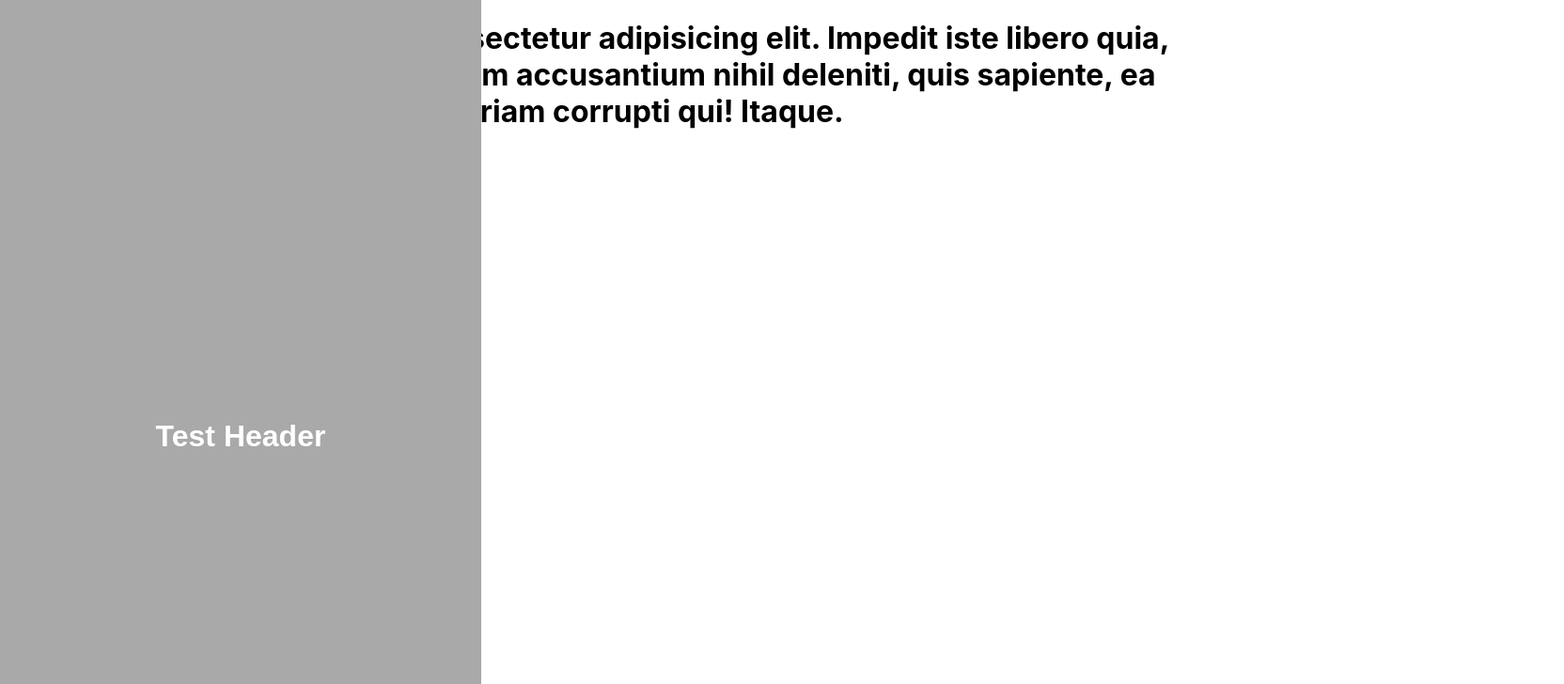
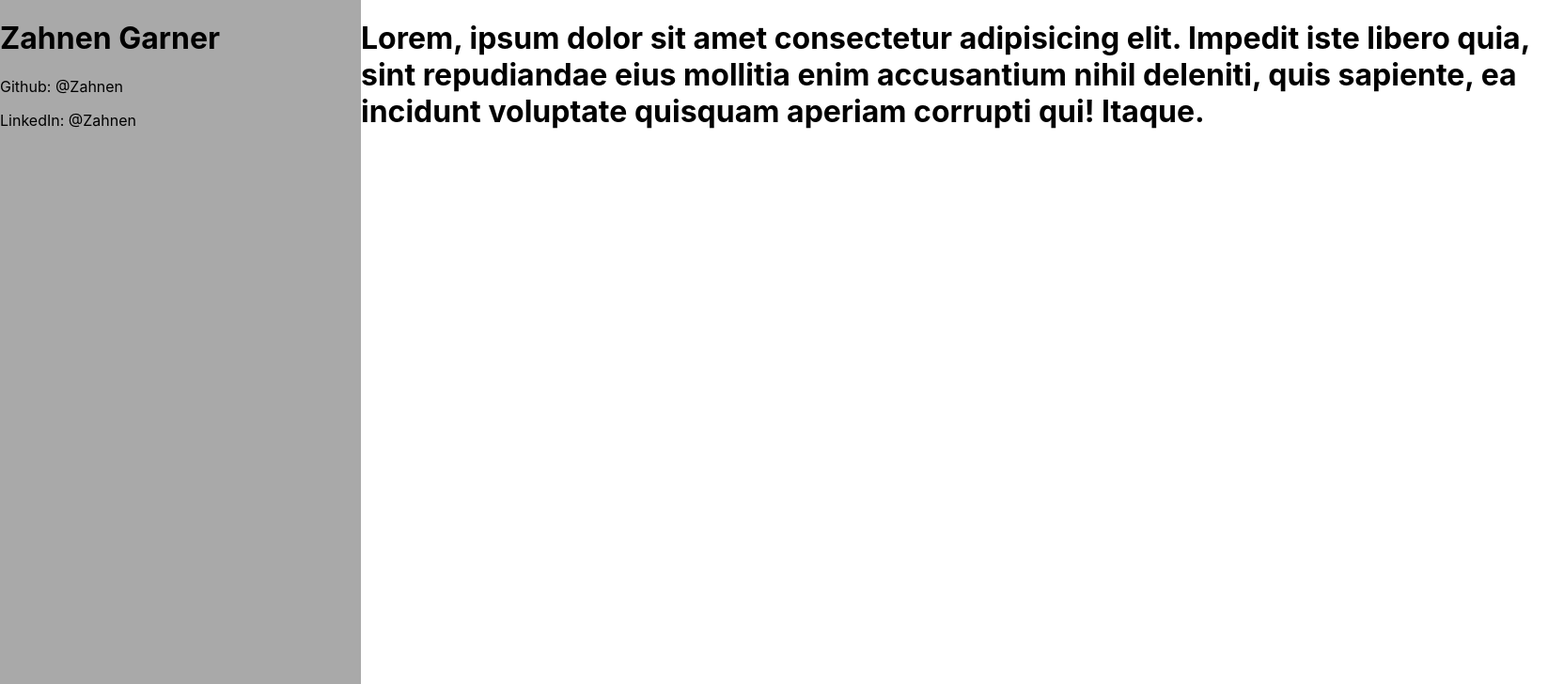
Before and after one commit to Zahnen/zahnen-co, a React (Create React App) app: page / in a window 1280 px wide. Shown: the top 728 px of the page at 94% size, 1664 px wide, since content can reach past the window. Built offline with nearby package versions, Linux system fonts and the light colour scheme.

Commit message:
refine component renders

```diff
--- a/src/App.css
+++ /dev/null
@@ -1,38 +0,0 @@
-.App {
-  text-align: center;
-}
-
-.App-logo {
-  height: 40vmin;
-  pointer-events: none;
-}
-
-@media (prefers-reduced-motion: no-preference) {
-  .App-logo {
-    animation: App-logo-spin infinite 20s linear;
-  }
-}
-
-.App-header {
-  background-color: #282c34;
-  min-height: 100vh;
-  display: flex;
-  flex-direction: column;
-  align-items: center;
-  justify-content: center;
-  font-size: calc(10px + 2vmin);
-  color: white;
-}
-
-.App-link {
-  color: #61dafb;
-}
-
-@keyframes App-logo-spin {
-  from {
-    transform: rotate(0deg);
-  }
-  to {
-    transform: rotate(360deg);
-  }
-}
--- a/src/components/App.js
+++ b/src/components/App.js
@@ -1,13 +1,19 @@
 import React from 'react';
 import Header from './Header';
 import Body from './Body';
-import '../App.css';
+
+const divStyle = {
+  display: 'flex',
+  flexDirection: 'row'
+};
 
 function App() {
   return (
     <>
-      <Header />
-      <Body />
+      <div style={divStyle}>
+        <Header />
+        <Body />
+      </div>
     </>
   );
 }
--- a/src/components/Body.js
+++ b/src/components/Body.js
@@ -1,14 +1,16 @@
 import React from 'react';
 import {Parallax, ParallaxLayer} from 'react-spring/renderprops-addons'
-
 
 class Body extends React.Component {
   render(){
     return (
       <>
+        <div>
           <Parallax ref={ref => (this.parallax = ref)} pages={3}>
             <ParallaxLayer offset={0} speed={0.5}>
+              <div>
                 <h1>Lorem, ipsum dolor sit amet consectetur adipisicing elit. Impedit iste libero quia, sint repudiandae eius mollitia enim accusantium nihil deleniti, quis sapiente, ea incidunt voluptate quisquam aperiam corrupti qui! Itaque.</h1>
+              </div>
             </ParallaxLayer>
             <ParallaxLayer offset={1} speed={0.5}>
               <h1>Lorem, ipsum dolor sit amet consectetur adipisicing elit. Impedit iste libero quia, sint repudiandae eius mollitia enim accusantium nihil deleniti, quis sapiente, ea incidunt voluptate quisquam aperiam corrupti qui! Itaque.</h1>
@@ -17,6 +19,7 @@ class Body extends React.Component {
               <h1>Lorem, ipsum dolor sit amet consectetur adipisicing elit. Impedit iste libero quia, sint repudiandae eius mollitia enim accusantium nihil deleniti, quis sapiente, ea incidunt voluptate quisquam aperiam corrupti qui! Itaque.</h1>
             </ParallaxLayer>
           </Parallax>
+        </div>
       </>
     );
   }
--- a/src/components/Header.js
+++ b/src/components/Header.js
@@ -1,10 +1,18 @@
 import React from 'react';
+
+const divStyle = {
+	backgroundColor: 'darkgray',
+	width: '30%',
+	height: '100vh'
+};
 
 function Header() {
   return (
     <>
-      <div className="header">
-        <h1>Test Header</h1>
+      <div style={divStyle}>
+        <h1>Zahnen Garner</h1>
+        <p>Github: @Zahnen</p>
+        <p>LinkedIn: @Zahnen</p>
       </div>
     </>
   );
--- a/src/index.css
+++ b/src/index.css
@@ -11,23 +11,3 @@ code {
   font-family: source-code-pro, Menlo, Monaco, Consolas, 'Courier New',
     monospace;
 }
-
-.header {
-	background: darkgray;
-	position: fixed;
-	top: 0;
-	left: 0;
-	width: 30%;
-	height: 100%;
-	color: white;
-	font-family: sans-serif;
-	display: grid;
-	place-items: center;
-	padding: 5vw;
-  z-index: 10;
-}
-
-header h1 {
-	writing-mode: vertical-rl;
-	max-height: 20ch;
-}
```
Lines whose indentation alone changed are shown as unchanged.
